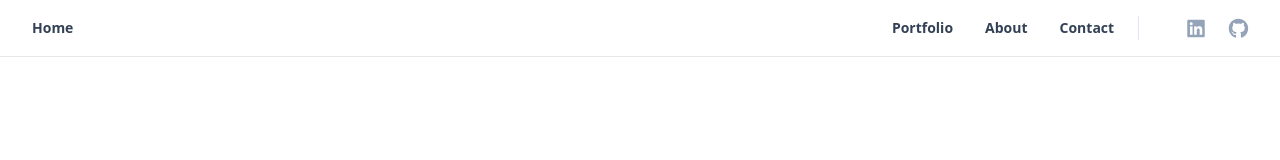
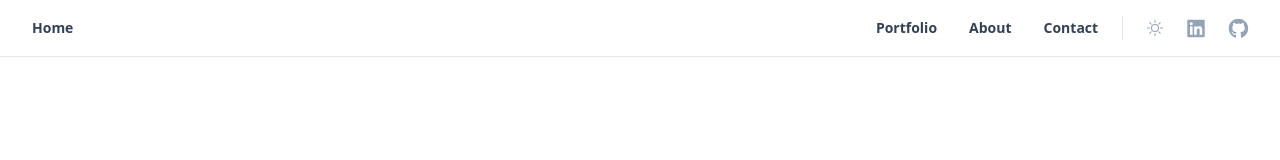
Before and after one commit to samimsu/samimsu.github.io, a React (Vite) app: page /about in a window 1280 px wide. Shown: the top 160 px of the page. Built offline with nearby package versions, Linux system fonts and the light colour scheme.

Commit message:
Add dark mode

```diff
--- a/src/App.tsx
+++ b/src/App.tsx
@@ -1,12 +1,26 @@
+import { useEffect } from "react";
 import { Route, Routes } from "react-router-dom";
 import Home from "./pages/Home";
 import Portfolio from "./pages/Portfolio";
 import About from "./pages/About";
 import Contact from "./pages/Contact";
 import Page404 from "./pages/404";
+import { THEMES } from "./constants";
 import "./App.css";
 
 function App() {
+  useEffect(() => {
+    if (
+      localStorage.theme === THEMES.DARK ||
+      (!("theme" in localStorage) &&
+        window.matchMedia("(prefers-color-scheme: dark)").matches)
+    ) {
+      document.documentElement.classList.add(THEMES.DARK);
+    } else {
+      document.documentElement.classList.remove(THEMES.DARK);
+    }
+  }, []);
+
   return (
     <Routes>
       <Route index element={<Home />} />
--- /dev/null
+++ b/src/assets/MoonSVG.tsx
@@ -0,0 +1,18 @@
+import React from "react";
+
+const MoonSVG = () => {
+  return (
+    <svg
+      xmlns="http://www.w3.org/2000/svg"
+      width="16"
+      height="16"
+      fill="currentColor"
+      className="bi bi-moon"
+      viewBox="0 0 16 16"
+    >
+      <path d="M6 .278a.77.77 0 0 1 .08.858 7.2 7.2 0 0 0-.878 3.46c0 4.021 3.278 7.277 7.318 7.277q.792-.001 1.533-.16a.79.79 0 0 1 .81.316.73.73 0 0 1-.031.893A8.35 8.35 0 0 1 8.344 16C3.734 16 0 12.286 0 7.71 0 4.266 2.114 1.312 5.124.06A.75.75 0 0 1 6 .278M4.858 1.311A7.27 7.27 0 0 0 1.025 7.71c0 4.02 3.279 7.276 7.319 7.276a7.32 7.32 0 0 0 5.205-2.162q-.506.063-1.029.063c-4.61 0-8.343-3.714-8.343-8.29 0-1.167.242-2.278.681-3.286" />
+    </svg>
+  );
+};
+
+export default MoonSVG;
--- /dev/null
+++ b/src/assets/SunSVG.tsx
@@ -0,0 +1,16 @@
+const SunSVG = () => {
+  return (
+    <svg
+      xmlns="http://www.w3.org/2000/svg"
+      width="16"
+      height="16"
+      fill="currentColor"
+      className="bi bi-brightness-high"
+      viewBox="0 0 16 16"
+    >
+      <path d="M8 11a3 3 0 1 1 0-6 3 3 0 0 1 0 6m0 1a4 4 0 1 0 0-8 4 4 0 0 0 0 8M8 0a.5.5 0 0 1 .5.5v2a.5.5 0 0 1-1 0v-2A.5.5 0 0 1 8 0m0 13a.5.5 0 0 1 .5.5v2a.5.5 0 0 1-1 0v-2A.5.5 0 0 1 8 13m8-5a.5.5 0 0 1-.5.5h-2a.5.5 0 0 1 0-1h2a.5.5 0 0 1 .5.5M3 8a.5.5 0 0 1-.5.5h-2a.5.5 0 0 1 0-1h2A.5.5 0 0 1 3 8m10.657-5.657a.5.5 0 0 1 0 .707l-1.414 1.415a.5.5 0 1 1-.707-.708l1.414-1.414a.5.5 0 0 1 .707 0m-9.193 9.193a.5.5 0 0 1 0 .707L3.05 13.657a.5.5 0 0 1-.707-.707l1.414-1.414a.5.5 0 0 1 .707 0m9.193 2.121a.5.5 0 0 1-.707 0l-1.414-1.414a.5.5 0 0 1 .707-.707l1.414 1.414a.5.5 0 0 1 0 .707M4.464 4.465a.5.5 0 0 1-.707 0L2.343 3.05a.5.5 0 1 1 .707-.707l1.414 1.414a.5.5 0 0 1 0 .708" />
+    </svg>
+  );
+};
+
+export default SunSVG;
--- a/src/components/Header.tsx
+++ b/src/components/Header.tsx
@@ -1,8 +1,9 @@
 import { Link } from "react-router-dom";
+import ThemeToggleButton from "./ThemeToggleButton";
 
 const Header = () => {
   return (
-    <div className="sticky top-0 z-40 w-full backdrop-blur flex-none transition-colors duration-500 lg:z-50 lg:border-b lg:border-slate-900/10 dark:border-slate-50/[0.06] bg-white/95 supports-backdrop-blur:bg-white/60 dark:bg-transparent">
+    <div className="sticky top-0 z-40 w-full backdrop-blur flex-none lg:z-50 lg:border-b lg:border-slate-900/10 dark:border-slate-50/[0.06] bg-white/95 supports-backdrop-blur:bg-white/60 dark:bg-transparent">
       <div className="max-w-8xl mx-auto">
         <div className="py-4 border-b border-slate-900/10 lg:px-8 lg:border-0 dark:border-slate-300/10 mx-4 lg:mx-0">
           <div className="relative flex items-center">
@@ -42,6 +43,7 @@ const Header = () => {
                 </ul>
               </nav>
               <div className="flex items-center border-l border-slate-200 ml-6 pl-6 dark:border-slate-800">
+                <ThemeToggleButton />
                 <a
                   href="https://linkedin.com/in/samimsu"
                   className="ml-6 block text-slate-400 hover:text-[#0077b5] dark:hover:text-[#0077b5]"
--- /dev/null
+++ b/src/components/ThemeToggleButton.tsx
@@ -0,0 +1,48 @@
+import SunSVG from "../assets/SunSVG";
+import MoonSVG from "../assets/MoonSVG";
+import { THEMES } from "../constants";
+import { useEffect, useState } from "react";
+
+const ThemeToggleButton = () => {
+  const [isLightMode, setIsLightMode] = useState(
+    localStorage.theme === THEMES.LIGHT
+  );
+
+  const handleThemeToggle = () => {
+    setIsLightMode((prev) => !prev);
+    if (localStorage.theme === THEMES.LIGHT) {
+      localStorage.theme = THEMES.DARK;
+      document.documentElement.classList.add(THEMES.DARK);
+    } else {
+      localStorage.theme = THEMES.LIGHT;
+      document.documentElement.classList.remove(THEMES.DARK);
+    }
+  };
+
+  useEffect(() => {
+    if (localStorage.theme === THEMES.DARK) {
+      setIsLightMode(false);
+    } else {
+      setIsLightMode(true);
+    }
+  }, []);
+
+  return (
+    <button
+      className="text-slate-400 hover:text-sky-500 dark:hover:text-sky-400 disabled:cursor-not-allowed disabled:hover:text-slate-400"
+      onClick={handleThemeToggle}
+    >
+      {(isLightMode && (
+        <span>
+          <SunSVG />
+        </span>
+      )) || (
+        <span>
+          <MoonSVG />
+        </span>
+      )}
+    </button>
+  );
+};
+
+export default ThemeToggleButton;
--- /dev/null
+++ b/src/constants.ts
@@ -0,0 +1,6 @@
+const THEMES = {
+  LIGHT: "light",
+  DARK: "dark",
+};
+
+export { THEMES };
--- a/tailwind.config.js
+++ b/tailwind.config.js
@@ -1,5 +1,6 @@
 /** @type {import('tailwindcss').Config} */
 export default {
+  darkMode: "selector",
   content: ["./index.html", "./src/**/*.{js,ts,jsx,tsx}"],
   theme: {
     extend: {},
```
Also changed, not shown: src/assets/moon.svg (added), src/assets/sun.svg (added).
